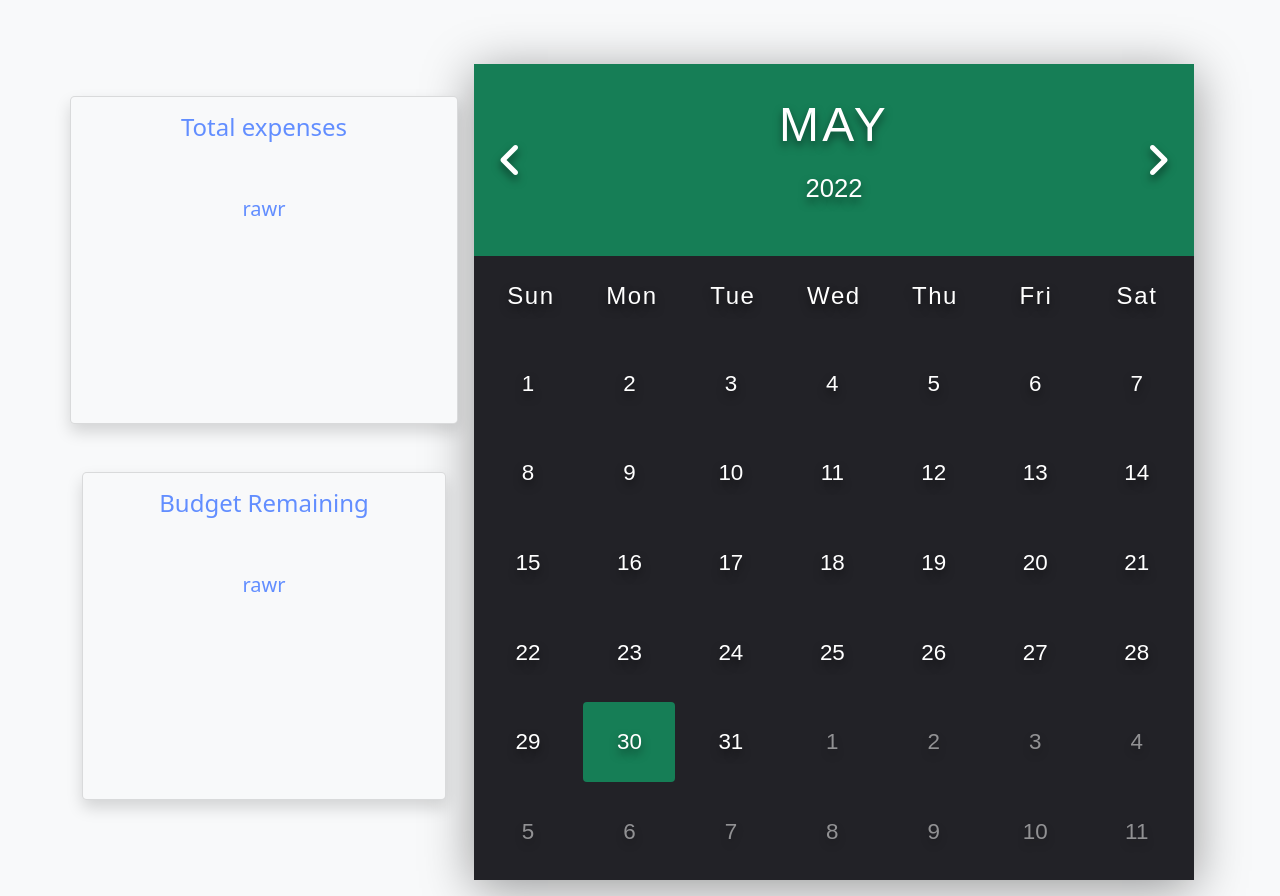
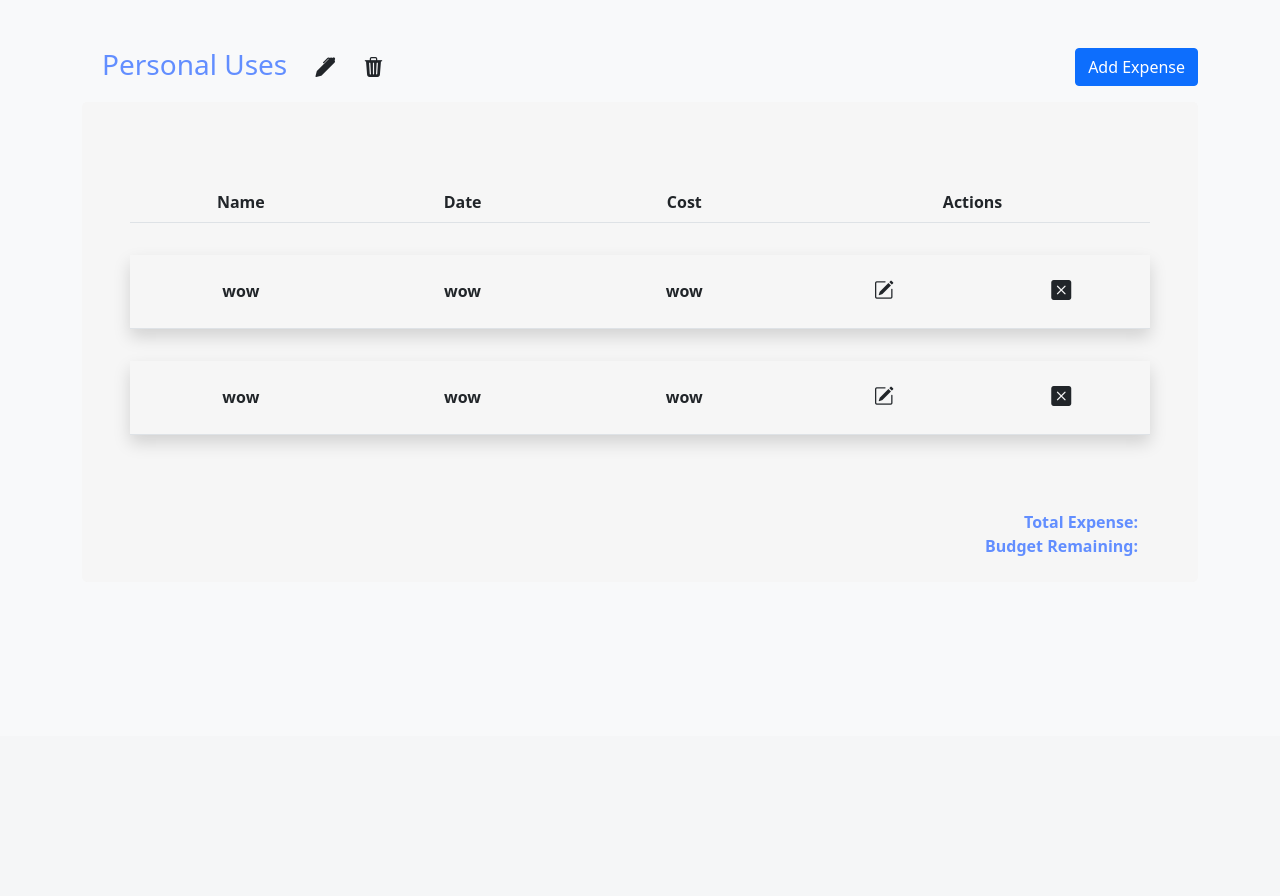
Before and after one commit to 0IUwUL/G-Track, a CodeIgniter app: page /Expense_Tracker_Elec-4/index.php/expense/view in a window 1280 px wide. Shown: the part 64-960 px from the top of the page. After the commit the page ends 620 px from the top, so only its background shows below. Run offline with CodeIgniter, Linux system fonts and the light colour scheme; some libraries are stand-ins or nearby versions.

Commit message:
Front end Expense Page done, CRUD in progress

```diff
--- a/application/controllers/Expense.php
+++ b/application/controllers/Expense.php
@@ -4,9 +4,10 @@ defined('BASEPATH') OR exit('No direct script access allowed');
 class Expense extends CI_Controller {
 
     public function view(){
-        echo $this->input->post('EId');
+        //echo $this->input->post('EId');
+        $id["cat_id"] = $this->input->post('EId');
         $this->load->view("template/header");
-        $this->load->view("pages/expense_page");
+        $this->load->view("pages/expense_page", $id);
         $this->load->view("template/footer");
     }
 }
--- a/application/views/pages/dashboard.php
+++ b/application/views/pages/dashboard.php
@@ -142,4 +142,4 @@
     </div>
 </div>
 
-<script src = "CRUD.js"></script>
+<script src = "script.js"></script>
--- a/application/views/pages/expense_page.php
+++ b/application/views/pages/expense_page.php
@@ -1,78 +1,46 @@
-    <div class="container mt-5">
-        <div class="row">
-            <!-- content -->
-            <div class="row col justify-content-center my-5 text-color">
-                    <div class="card text-center bg-light p-0 d_expenses rounded-3 shadow">
-                        <div class="card-body">
-                            <h4 class="card-title">Total expenses</h4>
-                            <h5 class="card-text pt-5">
-                                rawr
-                            </h5>
-                        </div>
-                    </div>
-                <div class="row col justify-content-center my-5">
-                    <div class="card text-center bg-light p-0 d_expenses rounded-3 shadow">
-                        <div class="card-body">
-                            <h4 class="card-title">Budget Remaining</h4>
-                            <h5 class="card-text pt-5">
-                                rawr
-                            </h5>
-                        </div>
-                    </div>
-                </div>
-            </div>
-            <!-- calendar part -->
-            <div class="row col cal_font justify-content-center text-center text-white m-3">
-                <div class="calendar">
-                    <div class="month align-items-center">
-                      <i class="fas fa-angle-left prev"></i>
-                      <div class="date">
-                        <h1></h1>
-                        <p></p>
-                      </div>
-                      <i class="fas fa-angle-right next"></i>
-                    </div>
-                    <div class="weekdays">
-                      <div>Sun</div>
-                      <div>Mon</div>
-                      <div>Tue</div>
-                      <div>Wed</div>
-                      <div>Thu</div>
-                      <div>Fri</div>
-                      <div>Sat</div>
-                    </div>
-                    <div class="days"></div>
-                  </div>
-            </div>
-        <!-- modal -->
-            <div class="modal fade" id="Inpuexpense" tabindex="-1" aria-labelledby="InputExpense" aria-hidden="true">
-                <div class="modal-dialog">
-                  <div class="modal-content text-color">
-                    <div class="modal-body">
-                      <div class="modal-title justify-content-center h2 text-center">
-                          Expense
-                      </div>
-                      <div class="row mt-5">
-                        <form>
-                            <div class="mb-3">
-                              <label for="InputCostName" class="form-label">Name:</label>
-                              <input type="text" class="form-control" id="InputCostName" aria-describedby="emailHelp">
-                            </div>
-                            <div class="mb-3">
-                              <label for="CostValue" class="form-label">Cost</label>
-                              <input type="number" class="form-control" id="CostValue">
-                            </div>
-                        </form>
-                      </div>
-                    </div>
-                    <div class="modal-footer">
-                      <button type="button" class="btn btn-light" data-bs-dismiss="modal">Cancel</button>
-                      <button type="submit" class="btn btn-primary">Submit</button>
-                    </div>
-                  </div>
-                </div>
-              </div>
-        </div>
+<div class="container mt-5">
+    <!-- header -->
+    <div class="d-flex justify-content-between">
+      <div class="row mx-2 d-inline">
+        <h3 class="d-inline text-color">Personal Uses</h3>
+        <i class="bi bi-pen-fill d-inline h5"></i>
+        <i class="bi bi-trash3-fill d-inline h5"></i>
+      </div>
+      <div>
+        <button type="button" class="btn btn-primary">Add Expense</button>
+      </div>
     </div>
 
-<script src="<?php echo base_url('assets/script/script.js')?>"></script>
+    <div class="bg_expense p-5 rounded-3 mt-3 position-relative">
+      <table class="table exp_table">
+        <tr>
+          <th class="text-center">Name</th>
+          <th class="text-center">Date</th>
+          <th class="text-center">Cost</th>
+          <th class = "text-center" colspan="2">Actions</th>
+        </tr>
+        <tr class="shadow">
+          <td class="text-center p-4"><strong>wow</strong></td>
+          <td class="text-center p-4"><strong>wow</strong></td>
+          <td class="text-center p-4"><strong>wow</strong></td>
+          <td class="text-center p-4"><strong><i class="bi bi-pencil-square h5"></i></strong></td>
+          <td class="text-center p-4"><strong><i class="bi bi-x-square-fill h5"></i></strong></td>
+        </tr>
+        <tr class="shadow">
+          <td class="text-center p-4"><strong>wow</strong></td>
+          <td class="text-center p-4"><strong>wow</strong></td>
+          <td class="text-center p-4"><strong>wow</strong></td>
+          <td class="text-center p-4"><strong><i class="bi bi-pencil-square h5"></i></strong></td>
+          <td class="text-center p-4"><strong><i class="bi bi-x-square-fill h5"></i></i></td>
+        </tr>
+      </table>
+      <div class="row text-light mx-5 position-absolute bottom-0 end-0 pb-4">
+        <div class="text-color d-flex justify-content-end">
+          <strong>Total Expense:</strong>
+        </div>
+        <div class="text-color d-flex justify-content-end">
+          <strong>Budget Remaining:</strong>
+        </div>
+      </div>
+    </div>
+  </div>
--- a/application/views/template/header.php
+++ b/application/views/template/header.php
@@ -12,10 +12,6 @@
     <script src="https://cdn.jsdelivr.net/npm/bootstrap@5.0.2/dist/js/bootstrap.bundle.min.js" integrity="sha384-MrcW6ZMFYlzcLA8Nl+NtUVF0sA7MsXsP1UyJoMp4YLEuNSfAP+JcXn/tWtIaxVXM" crossorigin="anonymous"></script>
     <link rel="stylesheet" href="https://cdn.jsdelivr.net/npm/bootstrap-icons@1.8.1/font/bootstrap-icons.css">
     <link rel="stylesheet" href="<?php echo base_url('assets/css/style.css')?>">
-    <!-- for calendar -->
-    <link rel="stylesheet" href="https://cdnjs.cloudflare.com/ajax/libs/font-awesome/6.1.1/css/all.min.css" integrity="sha512-KfkfwYDsLkIlwQp6LFnl8zNdLGxu9YAA1QvwINks4PhcElQSvqcyVLLD9aMhXd13uQjoXtEKNosOWaZqXgel0g==" crossorigin="anonymous" referrerpolicy="no-referrer" />
-    <link rel="preconnect" href="https://fonts.googleapis.com">
-    <link rel="preconnect" href="https://fonts.gstatic.com" crossorigin>
 </head>
 <body class="bg-light">
     <nav class="navbar navbar" style="background-color: #628EFF;">
--- a/assets/css/style.css
+++ b/assets/css/style.css
@@ -33,103 +33,17 @@
   margin: 0 0 0 5rem
 }
 
-/* calendar */
-.cal_font{
-    font-family: "Quicksand", sans-serif;
-    background-color: #222227;
-    padding: 0;
+  /* for expense */
+.bg_expense{
+    height: 30rem;
+    width: auto;
+    background-color:#F6F6F6;
 }
-.calendar {
-    width: 45rem;
-    height: 51rem;
-    background-color: #222227;
-    box-shadow: 0 0.5rem 3rem rgba(0, 0, 0, 0.4);
-    padding: 0;
+.exp_table{
+    border-collapse: separate;
+    border-spacing: 0 2rem;
 }
 
-.month {
-    width: 100%;
-    height: 12rem;
-    background-color: #167e56;
-    display: flex;
-    justify-content: space-between;
-    align-items: center;
-    padding: 0 2rem;
-    text-align: center;
-    text-shadow: 0 0.3rem 0.5rem rgba(0, 0, 0, 0.5);
-    padding: 0;
-  }
-
-.month i {
-    font-size: 2.5rem;
-    cursor: pointer;
-    margin: 0 1.5rem 0 1.5rem;
-}
-
-.month h1 {
-    font-size: 3rem;
-    font-weight: 400;
-    text-transform: uppercase;
-    letter-spacing: 0.2rem;
-    margin-bottom: 1rem;
-  }
-
-.month p {
-    font-size: 1.6rem;
-  }
-
-.weekdays {
-    width: 100%;
-    height: 5rem;
-    padding: 0 0.4rem;
-    display: flex;
-    align-items: center;
-  }
-
-.weekdays div {
-    font-size: 1.5rem;
-    font-weight: 400;
-    letter-spacing: 0.1rem;
-    width: calc(44.2rem / 7);
-    display: flex;
-    justify-content: center;
-    align-items: center;
-    text-shadow: 0 0.3rem 0.5rem rgba(0, 0, 0, 0.5);
-  }
-
-.days {
-    width: 100%;
-    display: flex;
-    flex-wrap: wrap;
-    padding: 0.2rem;
-  }
-
-.days div {
-    font-size: 1.4rem;
-    margin: 0.3rem;
-    width: calc(40.2rem / 7);
-    height: 5rem;
-    display: flex;
-    justify-content: center;
-    align-items: center;
-    text-shadow: 0 0.3rem 0.5rem rgba(0, 0, 0, 0.5);
-    transition: background-color 0.2s;
-  }
-
-.days div:hover{
-    background-color: #262626;
-    border: 0.2rem solid #777;
-    cursor: pointer;
-  }
-
-.prev-date,
-.next-date {
-    opacity: 0.5;
-  }
-
-.today {
-    background-color: #167e56;
-  }
 /* for LOGIN */
 /*for Forgot Password*/
 .box{
--- a/assets/script/script.js
+++ b/assets/script/script.js
@@ -1,94 +1,27 @@
-const date = new Date();
 
-const renderCalendar = () => {
-  date.setDate(1);
+// For CRUD
+function edit(id){
+  var id = document.querySelector("#C"+id).getAttribute("data-id");
+  var title = document.querySelector("#C"+id).getAttribute("data-title");
+  var budget = document.querySelector("#C"+id).getAttribute("data-budget");
+  document.querySelector("#InputModalTitleLabel").innerHTML = "Edit Category (" + title + ")";
 
-  const monthDays = document.querySelector(".days");
-  const currYear = date.getFullYear();
-  var addDays = 1;
-  const lastDay = new Date(
-    date.getFullYear(),
-    date.getMonth() + 1,
-    0
-  ).getDate();
+  document.querySelector("#CategoryName").value = title;
+  document.querySelector("#Budget").value = budget;
+  document.querySelector("#CId").value = id;
+  document.querySelector("#CForm").action = "Category/edit";
+}
 
-  const prevLastDay = new Date(
-    date.getFullYear(),
-    date.getMonth(),
-    0
-  ).getDate();
+document.querySelector(".Cadd").addEventListener("click", () => {
+  document.querySelector("#InputModalTitleLabel").innerHTML = "Create Category";
 
-  const firstDayIndex = date.getDay();
-
-  const lastDayIndex = new Date(
-    date.getFullYear(),
-    date.getMonth() + 1,
-    0
-  ).getDay();
-
-  var nextDays = 0;
-
-  const months = [
-    "January",
-    "February",
-    "March",
-    "April",
-    "May",
-    "June",
-    "July",
-    "August",
-    "September",
-    "October",
-    "November",
-    "December",
-  ];
-
-  document.querySelector(".date h1").innerHTML = months[date.getMonth()];
-
-  document.querySelector(".date p").innerHTML = currYear;
-
-  let days = "";
-
-  for (let x = firstDayIndex; x > 0; x--) {
-    days += `<div class="prev-date " role="button" data-bs-toggle="modal" data-bs-target="#Inpuexpense">${prevLastDay - x + 1}</div>`;
-  }
-
-  for (let i = 1; i <= lastDay; i++) {
-    if (
-      i === new Date().getDate() &&
-      date.getMonth() === new Date().getMonth()
-    ) {
-      days += `<div class="today btn text-white" role="button" data-bs-toggle="modal" data-bs-target="#Inpuexpense">${i}</div>`;
-    } else {
-      days += `<div class = "btn text-white" role="button" data-bs-toggle="modal" data-bs-target="#Inpuexpense">${i}</div>`;
-    }
-    addDays += 1;
-  }
-
-  if (addDays >= 21){
-    nextDays = (7 - lastDayIndex - 1) + 7;
-  }else{
-    nextDays = 7 - lastDayIndex - 1;
-  }
-  console.log(nextDays);
-  for (let j = 1; j <= nextDays; j++) {
-    days += `<div class="next-date" role="button" data-bs-toggle="modal" data-bs-target="#Inpuexpense">${j}</div>`;
-    monthDays.innerHTML = days;
-  }
-
-
-};
-
-// For Calendar
-document.querySelector(".prev").addEventListener("click", () => {
-  date.setMonth(date.getMonth() - 1);
-  renderCalendar();
+  document.querySelector("#CategoryName").value = "";
+  document.querySelector("#Budget").value = "";
+  document.querySelector("#CId").value = "";
 });
 
-document.querySelector(".next").addEventListener("click", () => {
-  date.setMonth(date.getMonth() + 1);
-  renderCalendar();
-});
-
-
-renderCalendar();
+function exp(id){
+  var id = document.querySelector("#E"+id).getAttribute("data-id");
+  document.querySelector("#EId").value = id;
+  document.querySelector("#EForm").action = "Expense/view/"+id;
+}
```
Also changed, not shown: application/views/pages/som.txt (added, +13 -0 lines), assets/script/CRUD.js (deleted, +0 -27 lines).
